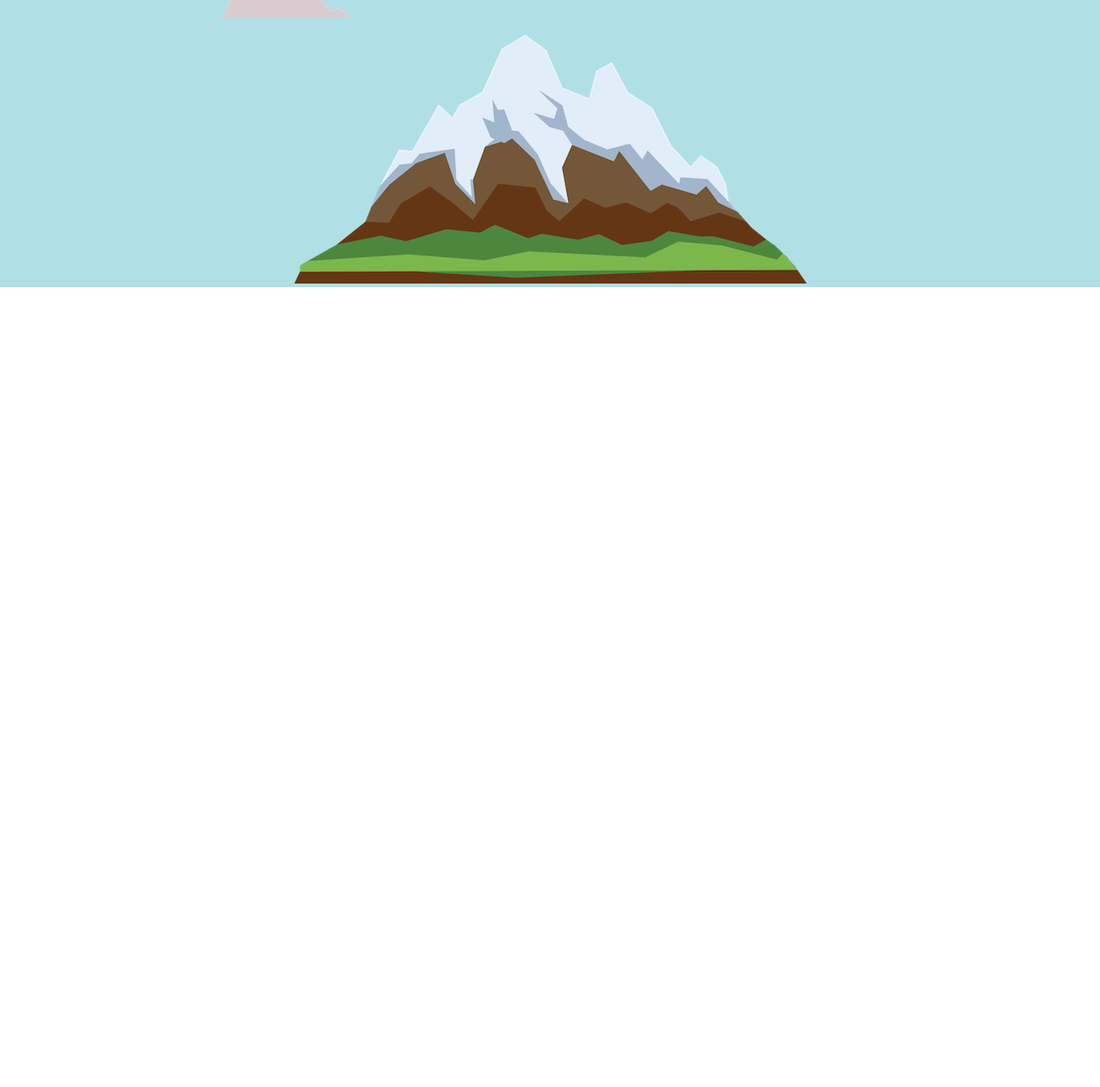
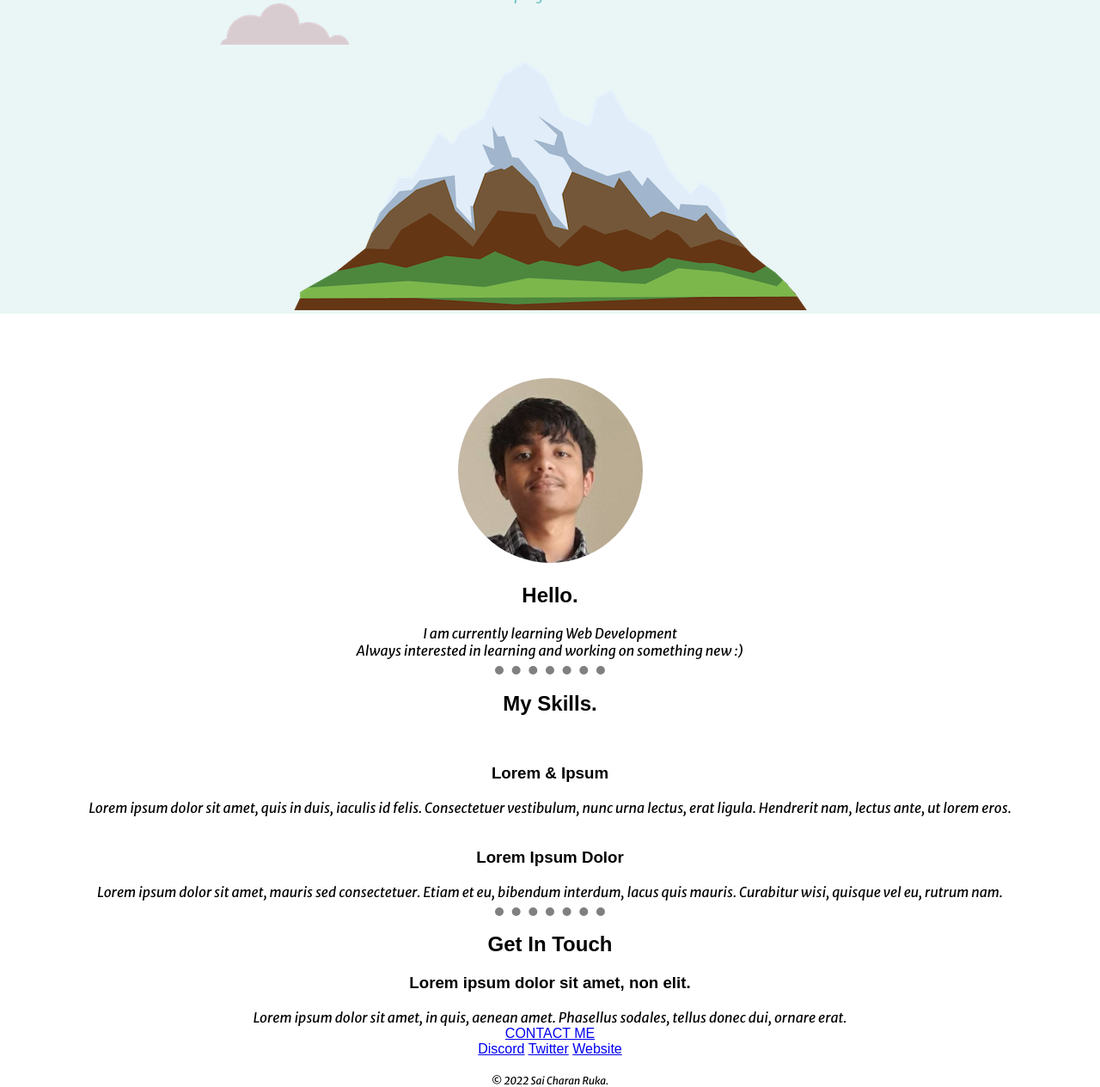
Before and after one commit to itsaiii06/personal-website, a plain HTML site: page index.html in a window 1280 px wide. Shown: the part 235-1500 px from the top of the page at 86% size. Before the commit the page ends 800 px from the top, so only its background shows below. Drawn offline with Linux system fonts and the light colour scheme; a web font is replaced by a local one.

Commit message:
add placeholder content

```diff
--- a/css/stylesheet.css
+++ b/css/stylesheet.css
@@ -1,6 +1,5 @@
-div {
-  background-color : powderblue;
-}
+/* CLASS SELECTORS ------------------------ */
+
 
 body {
   margin : 0;
@@ -9,36 +8,65 @@ body {
 }
 
 h1 {
-  font-family: 'Fascinate', cursive;
+  font-family: 'Sacramento', cursive;
   margin : 0 auto 0 auto;
   padding-top: 75px;
-  padding-bottom: 20px;
+  font-size: 64px;
+  color: #66BFBF;
 
 
 }
 
   p {
-  font-family: 'Poppins', sans-serif;
-  margin : 0 auto 0 auto;
+    font-family: 'Merriweather Sans', sans-serif;
+    margin : 0 auto 0 auto;
 }
 
-.bottom-cloud {
+hr {
+  border-style: none;
+  border-top-style: dotted;
+  border-width: 10px;
+  background-color: transparent;
+  width: 10%;
+  color: grey;
+
+}
+
+/* CLASS SELECTORS ---------------------------- */
+
+.container {
+  background-color : #EAF6F6;
+  padding-top: 50px;
+}
+
+.middle-container {
+  background-color: white;
+}
+
+/* ID SELECTORS -------------------------- */
+#bottom-cloud {
 
   position : absolute;
   left : 20%;
 }
 
-.top-cloud {
-
-  position : absolute;
+  #top-cloud {
+  position: absolute;
   right : 20%;
 }
 
 
-#container {
-  padding-top: 50px;
-}
 
 #mountain-img {
   margin: 0 auto 0 auto;
 }
+
+#me-img {
+  margin: 75px auto 0 auto;
+  border-radius: 100%;
+  width : 215px;
+}
+
+#top-para {
+  color : #66BFBF;
+}
--- a/index.html
+++ b/index.html
@@ -8,19 +8,58 @@
     <link rel="icon" href="assets/favicon.png">
     <link rel="preconnect" href="https://fonts.googleapis.com">
     <link rel="preconnect" href="https://fonts.gstatic.com" crossorigin>
-    <link href="https://fonts.googleapis.com/css2?family=Fascinate&family=Poppins:wght@300&display=swap" rel="stylesheet">
-
+    <link href="https://fonts.googleapis.com/css2?family=Merriweather+Sans:ital@1&family=Sacramento&display=swap" rel="stylesheet">
   </head>
   <body>
 
-    <div id="container">
-      <img class="top-cloud" src="assets/cloud.png" alt="cloud-img">
+    <div class="container">
+      <img id="top-cloud" src="assets/cloud.png" alt="cloud-img">
 
-      <h1>I'm Sai Charan Ruka.</h1>
-      <p>a programmer.</p>
+      <h1>I'm Sai Charan.</h1>
+      <p id="top-para">a programmer.</p>
 
-      <img class="bottom-cloud" src="assets/cloud.png" alt="cloud-img">
+      <img id="bottom-cloud" src="assets/cloud.png" alt="cloud-img">
       <img id="mountain-img" src="assets/mountain.png" alt="mountain-img">
+    </div>
+
+
+      <div class="middle-container">
+        <div class="profile">
+          <img id="me-img" src="assets/me.png" alt="me-png">
+          <h2>Hello.</h2>
+          <p>I am currently learning Web Development <br>Always interested in learning and working on something new :)</p>
+        </div>
+        <hr>
+        <div class="skills">
+          <h2>My Skills.</h2>
+          <div class="skill-row">
+            <img class="" src="" alt="">
+            <h3>Lorem & Ipsum</h3>
+            <p>Lorem ipsum dolor sit amet, quis in duis, iaculis id felis. Consectetuer vestibulum, nunc urna lectus, erat ligula. Hendrerit nam, lectus ante, ut lorem eros.</p>
+          </div>
+          <div class="skill-row">
+            <img class="" src="" alt="">
+            <h3>Lorem Ipsum Dolor</h3>
+            <p>Lorem ipsum dolor sit amet, mauris sed consectetuer. Etiam et eu, bibendum interdum, lacus quis mauris. Curabitur wisi, quisque vel eu, rutrum nam.</p>
+          </div>
+        </div>
+        <hr>
+        <div class="contact-me">
+          <h2>Get In Touch</h2>
+          <h3>Lorem ipsum dolor sit amet, non elit.</h3>
+          <p>Lorem ipsum dolor sit amet, in quis, aenean amet. Phasellus sodales, tellus donec dui, ornare erat.</p>
+          <a class="btn" href="mailto:name@email.com">CONTACT ME</a>
+        </div>
+      </div>
+
+
+      <div class="bottom-container">
+        <a target="_blank" class="footer-link" href="https://www.discord.gg">Discord</a>
+        <a target="_blank" class="footer-link" href="https://twitter.com/">Twitter</a>
+        <a target="_blank" class="footer-link" href="https://itsaiii06.github.io/personal-website">Website</a>
+
+        <p style="font-size: 12px; padding-top:20px;">© 2022 Sai Charan Ruka.</p>
+      </div>
 
     </div>
 
```
Also changed, not shown: assets/me.png (added).
